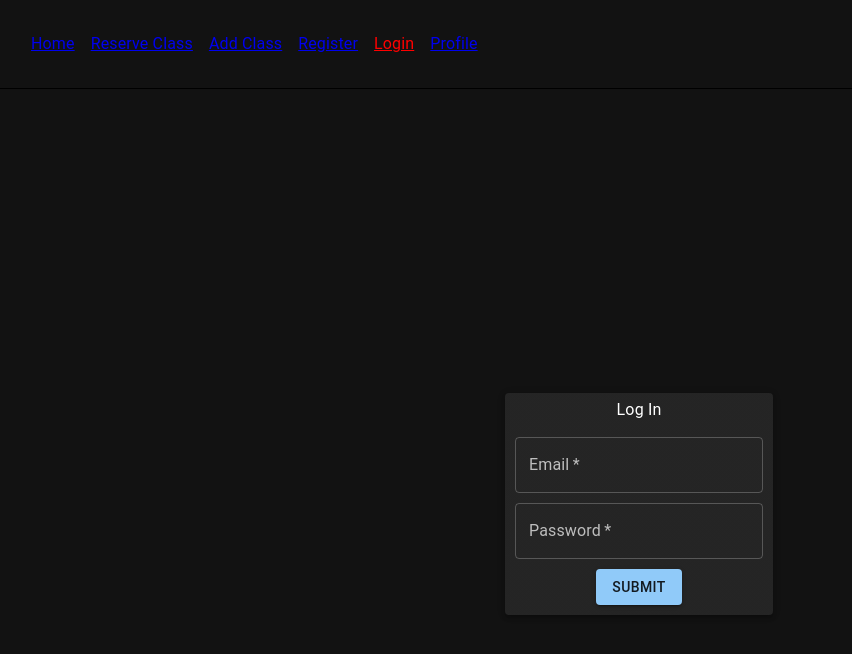
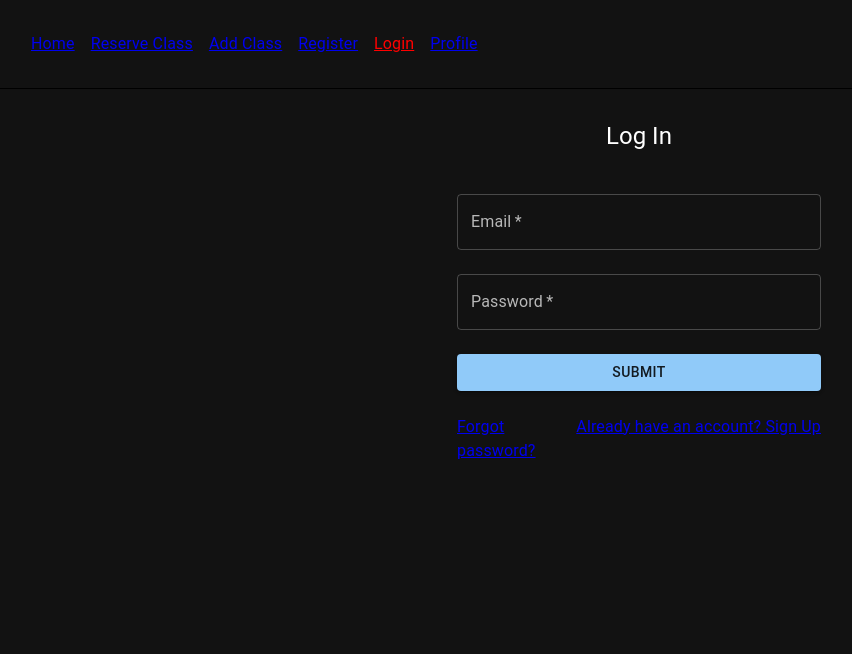
Before and after one commit to Andy-git985/booking, a React (Create React App) app in the folder frontend/: page /user/login in a window 1280 px wide. Shown: the top 654 px of the page, without its empty margins (1-853 px from the left). Built offline with nearby package versions, Linux system fonts and the light colour scheme; no server answers; what reduxjs-toolkit-persist would draw is missing.

Commit message:
register and log in styling

```diff
--- a/frontend/src/components/NavBar.jsx
+++ b/frontend/src/components/NavBar.jsx
@@ -5,14 +5,15 @@ import { useDispatch, useSelector } from 'react-redux';
 import { NavLink } from 'react-router-dom';
 import { logoutUser } from '../features/userSlice';
 import { links } from '../data';
+import { useEffect } from 'react';
 
 const activeStyle = {
   color: 'red',
 };
 
 const NavBar = () => {
+  const dispatch = useDispatch();
   const { userDetails } = useSelector(({ user }) => user);
-  const dispatch = useDispatch();
 
   const handleLogout = () => {
     dispatch(logoutUser());
--- a/frontend/src/pages/Login.jsx
+++ b/frontend/src/pages/Login.jsx
@@ -2,14 +2,13 @@ import { forwardRef, useEffect, useState } from 'react';
 import { Link, useNavigate } from 'react-router-dom';
 import { useForm, Controller } from 'react-hook-form';
 import { useDispatch, useSelector } from 'react-redux';
-import {
-  Box,
-  Button,
-  Container,
-  Paper,
-  TextField,
-  Typography,
-} from '@mui/material';
+import Box from '@mui/material/Box';
+import Button from '@mui/material/Button';
+import Container from '@mui/material/Container';
+import Grid from '@mui/material/Grid';
+import Paper from '@mui/material/Paper';
+import TextField from '@mui/material/TextField';
+import Typography from '@mui/material/Typography';
 import { loginUser } from '../features/userSlice';
 
 const Login = () => {
@@ -18,7 +17,7 @@ const Login = () => {
 
   // useEffect(() => {
   //   if (user.status === 'rejected') {
-  //     setkAlert(user.error);
+  //     setAlert(user.error);
   //   }
   // }, [user.status, user.error]);
 
@@ -54,28 +53,7 @@ const Login = () => {
   };
 
   return (
-    <>
-      <Container
-        sx={{
-          display: 'flex',
-          alignItems: 'center',
-          justifyContent: 'center',
-          height: '100vh',
-        }}
-      >
-        <Paper
-          elevation={3}
-          sx={{
-            display: 'flex',
-            alignItems: 'center',
-            justifyContent: 'center',
-            flexDirection: 'column',
-            gap: '10px',
-            padding: '5px',
-          }}
-        >
-          <Typography component="h1">Log In</Typography>
-          <form onSubmit={handleSubmit(onSubmit)}>
+    <Container component="main" maxWidth="xs">
       <Box
         sx={{
           display: 'flex',
@@ -83,33 +61,52 @@ const Login = () => {
           justifyContent: 'center',
           flexDirection: 'column',
           gap: '10px',
-                padding: '5px',
+          mt: '8px',
+          padding: 2,
         }}
       >
+        <Typography component="h1" variant="h5" sx={{ mb: 2 }}>
+          Log In
+        </Typography>
+        <Box component="form" onSubmit={handleSubmit(onSubmit)}>
           <TextField
             label="Email"
             required
+            fullWidth
+            margin="normal"
             {...register('email')}
           ></TextField>
           <TextField
             label="Password"
             type="password"
             required
+            fullWidth
+            margin="normal"
             {...register('password')}
           ></TextField>
-              <Button type="submit" variant="contained">
+          <Button
+            type="submit"
+            variant="contained"
+            fullWidth
+            sx={{ mt: 2, mb: 3 }}
+          >
             Submit
           </Button>
+          <Grid container>
+            <Grid item xs>
+              <Link href="#" variant="body2">
+                Forgot password?
+              </Link>
+            </Grid>
+            <Grid item>
+              <Link href="#" variant="body2">
+                Already have an account? Sign Up
+              </Link>
+            </Grid>
+          </Grid>
         </Box>
-          </form>
-          {/* <Link to="/user/register">
-            <Typography component="h1">
-              Don't have an account? Sign up!
-            </Typography>
-          </Link> */}
-        </Paper>
+      </Box>
     </Container>
-    </>
   );
 };
 
--- a/frontend/src/pages/Register.jsx
+++ b/frontend/src/pages/Register.jsx
@@ -1,19 +1,18 @@
 import { useEffect, useState } from 'react';
-import { useNavigate } from 'react-router-dom';
+import { Link, useNavigate } from 'react-router-dom';
 import { useDispatch, useSelector } from 'react-redux';
 import { useForm, Controller } from 'react-hook-form';
-import {
-  Box,
-  Button,
-  Container,
-  FormControl,
-  InputLabel,
-  MenuItem,
-  Paper,
-  Select,
-  TextField,
-  Typography,
-} from '@mui/material';
+import Box from '@mui/material/Box';
+import Button from '@mui/material/Button';
+import Container from '@mui/material/Container';
+import FormControl from '@mui/material/FormControl';
+import Grid from '@mui/material/Grid';
+import InputLabel from '@mui/material/InputLabel';
+import MenuItem from '@mui/material/MenuItem';
+import Paper from '@mui/material/Paper';
+import Select from '@mui/material/Select';
+import TextField from '@mui/material/TextField';
+import Typography from '@mui/material/Typography';
 import { registerUser } from '../features/userSlice';
 import { roles } from '../data';
 
@@ -39,7 +38,6 @@ const Register = () => {
   // //   password: '',
   // // },
   const dispatch = useDispatch();
-  const { error } = useSelector(({ user }) => user);
   const { control, register, handleSubmit } = useForm();
 
   const onSubmit = async (data) => {
@@ -52,18 +50,7 @@ const Register = () => {
   };
 
   return (
-    <Container
-      sx={{
-        display: 'flex',
-        alignItems: 'center',
-        justifyContent: 'center',
-        height: '100vh',
-      }}
-    >
-      <Paper elevation={3}>
-        {error && <div>{error}</div>}
-        <Typography component="h1">Register</Typography>
-        <form onSubmit={handleSubmit(onSubmit)}>
+    <Container component="main" maxWidth="xs">
       <Box
         sx={{
           display: 'flex',
@@ -71,24 +58,35 @@ const Register = () => {
           justifyContent: 'center',
           flexDirection: 'column',
           gap: '10px',
-              padding: '5px',
+          mt: '8px',
+          padding: 2,
         }}
       >
+        <Typography component="h1" variant="h5" sx={{ mb: 2 }}>
+          Register
+        </Typography>
+        <Box component="form" onSubmit={handleSubmit(onSubmit)}>
           <TextField
             label="Email"
             required
+            fullWidth
+            margin="normal"
             {...register('email')}
           ></TextField>
           <TextField
             label="Password"
             type="password"
             required
+            fullWidth
+            margin="normal"
             {...register('password')}
           ></TextField>
           <TextField
             label="Confirm password"
             type="password"
             required
+            fullWidth
+            margin="normal"
             {...register('confirmPassword')}
           ></TextField>
 
@@ -96,7 +94,7 @@ const Register = () => {
             name="role"
             render={({ field }) => (
               <>
-                  <FormControl fullWidth>
+                <FormControl fullWidth margin="normal">
                   <InputLabel>Role</InputLabel>
                   <Select {...field} label="role">
                     {roles.map((role) => (
@@ -111,14 +109,25 @@ const Register = () => {
             control={control}
             defaultValue=""
           />
-            <Button type="submit" variant="contained">
-              Submit
+          <Button
+            type="submit"
+            variant="contained"
+            fullWidth
+            sx={{ mt: 2, mb: 3 }}
+          >
+            Register
           </Button>
+          <Grid container>
+            <Box sx={{ flexGrow: 1 }} />
+            <Grid item>
+              <Link href="#" variant="body2">
+                {'Already have an account? Login'}
+              </Link>
+            </Grid>
+          </Grid>
         </Box>
-        </form>
-      </Paper>
+      </Box>
     </Container>
   );
 };
-
 export default Register;
```
Lines whose indentation alone changed are shown as unchanged.
